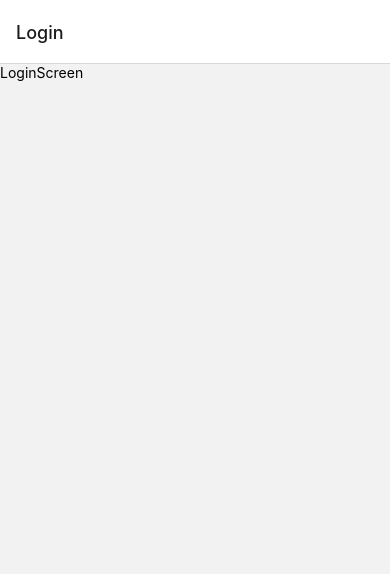
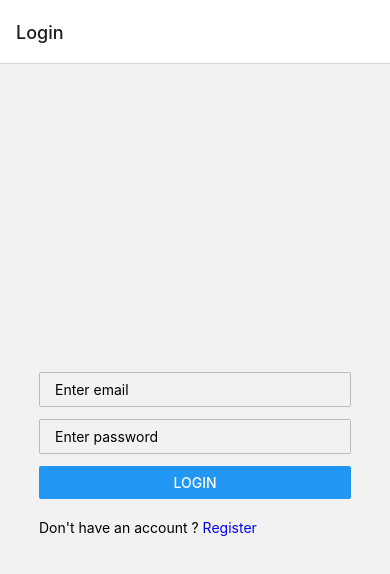
Before and after one commit to md-rabiul-hasan/react-native-authentication, a React Native app: screen /Login in a window 390 px wide. Shown: the top 574 px of the page. Built offline with nearby package versions, Linux system fonts and the light colour scheme.

Commit message:
login screen desing

```diff
--- a/src/Screens/LoginScreen.js
+++ b/src/Screens/LoginScreen.js
@@ -1,12 +1,56 @@
 import React from 'react';
-import {Text,View} from 'react-native';
+import {
+    Button,
+    StyleSheet,
+    Text,
+    TextInput,
+    TouchableOpacity,
+    View
+} from 'react-native';
 
 const LoginScreen = () => {
-    return (
-        <View>
-            <Text>LoginScreen</Text>
+  return (
+    <View style={styles.container}>
+      <View style={styles.wrapper}>
+        <TextInput style={styles.input} placeholder="Enter email" />
+        <TextInput
+          style={styles.input}
+          placeholder="Enter password"
+          secureTextEntry
+        />
+        <Button title="Login" />
+
+        <View style={{flexDirection: 'row', marginTop: 20}}>
+          <Text>Don't have an account ? </Text>
+          <TouchableOpacity>
+            <Text style={styles.link}>Register</Text>
+          </TouchableOpacity>
         </View>
-    )
-}
+      </View>
+    </View>
+  );
+};
+
+const styles = StyleSheet.create({
+  container: {
+    flex: 1,
+    alignItems: 'center',
+    justifyContent: 'center',
+  },
+  wrapper: {
+    width: '80%',
+  },
+  input: {
+    marginBottom: 12,
+    borderWidth: 1,
+    borderColor: '#bbb',
+    borderRadius: 2,
+    paddingHorizontal: 15,
+    paddingVertical: 8,
+  },
+  link: {
+    color: 'blue',
+  },
+});
 
 export default LoginScreen;
```
